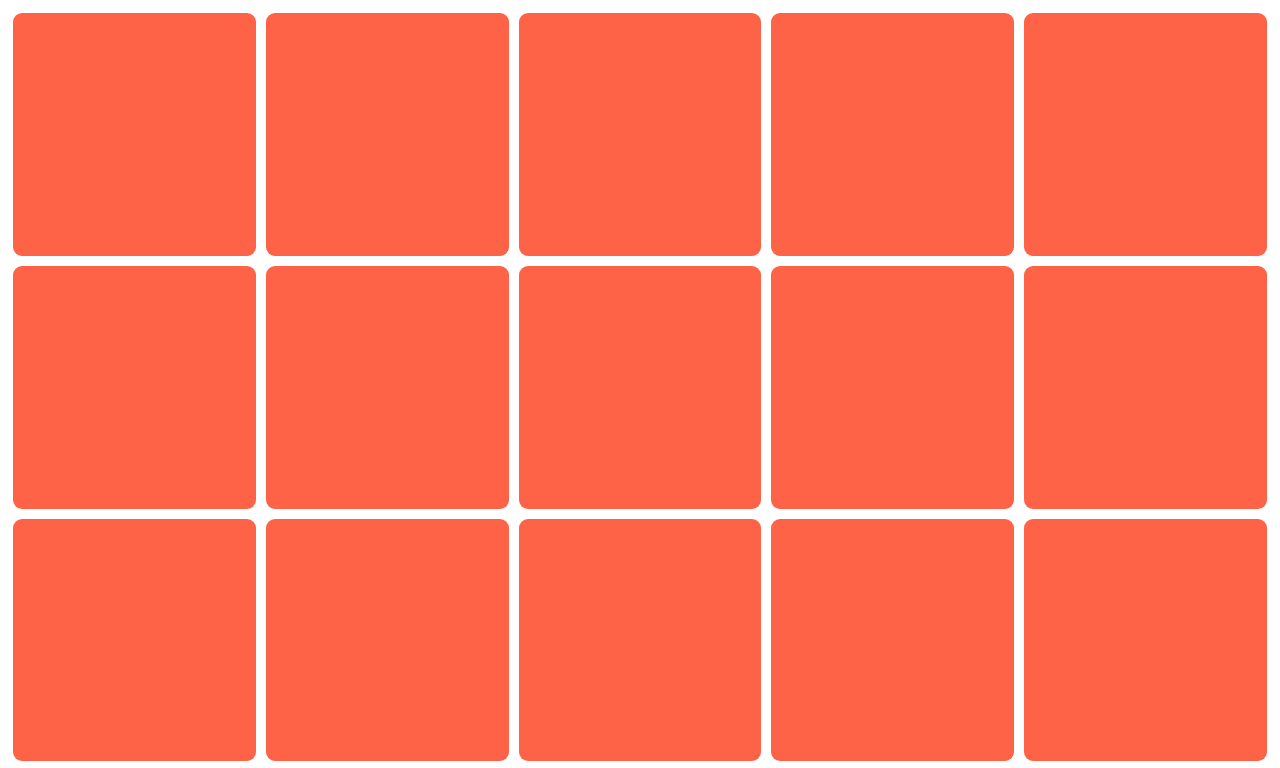
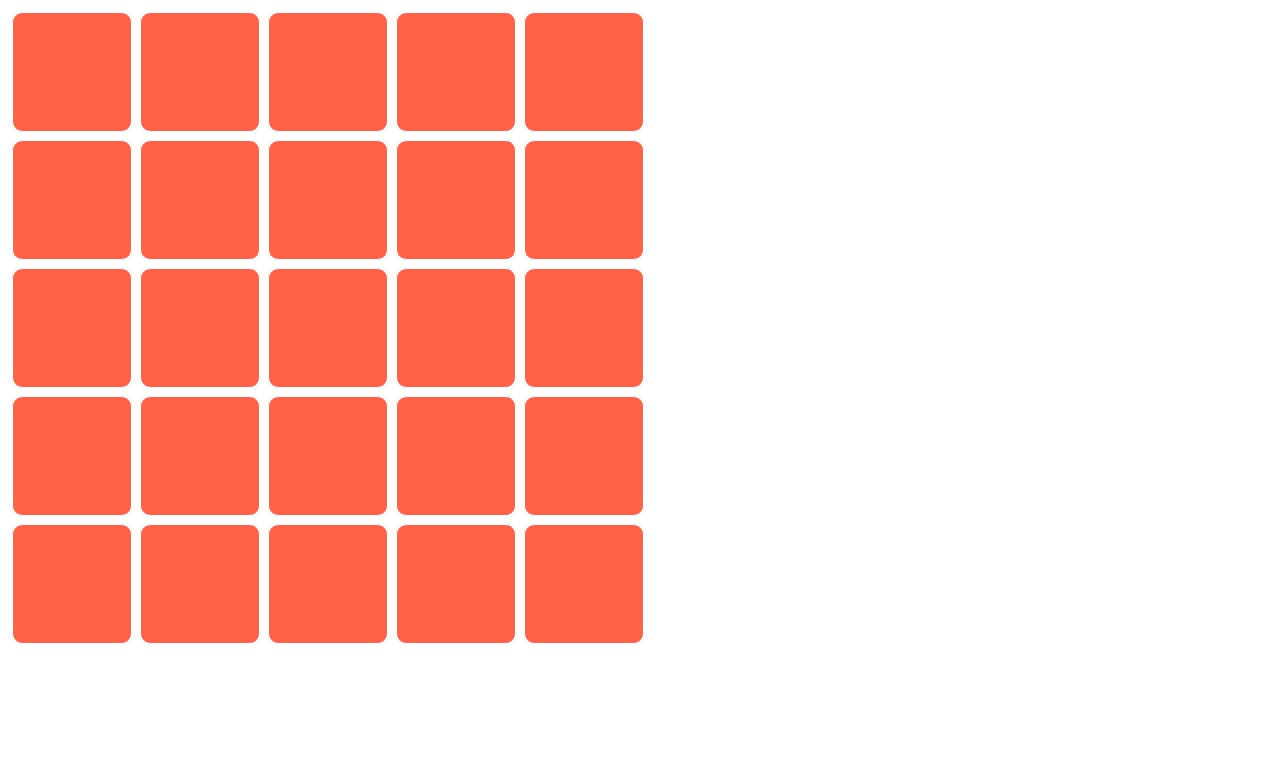
Before and after one commit to TheSoulounias/etch-a-sketch, a plain HTML site: page index.html in a window 1280 px wide. Shown: the top 768 px of the page. Drawn offline with Linux system fonts and the light colour scheme.

Commit message:
Add main container to separate grid from html body. Made container reactive

```diff
--- a/index.html
+++ b/index.html
@@ -8,6 +8,9 @@
     <link rel="stylesheet" href="style.css">
   </head>
   <body>
+    <div class="container">
+
+    </div>
 	<script src="script.js"></script>
   </body>
 </html>
--- a/script.js
+++ b/script.js
@@ -1,8 +1,8 @@
-const body = document.querySelector('body');
+const container = document.querySelector('.container');
 function createGrid(rows, columns) {
   for (let i = 0; i < rows+1; i++){
     const flexContainer = document.createElement('div');
-    body.appendChild(flexContainer);
+    container.appendChild(flexContainer);
     flexContainer.classList.add('flex-container');
 
     for(let j = 0; j < columns+1; j++){
--- a/style.css
+++ b/style.css
@@ -1,3 +1,7 @@
+.container {
+  width: 50vw;
+  height: 50vw;
+}
 .flex-container {
     padding: 0;
     margin: 0;
@@ -10,7 +14,7 @@
     -webkit-flex-flow: row;
     justify-content: space-around;
 
-    line-height:30px;
+    /* line-height:30px; */
 }
 .flex-item {
     background: tomato;
```
